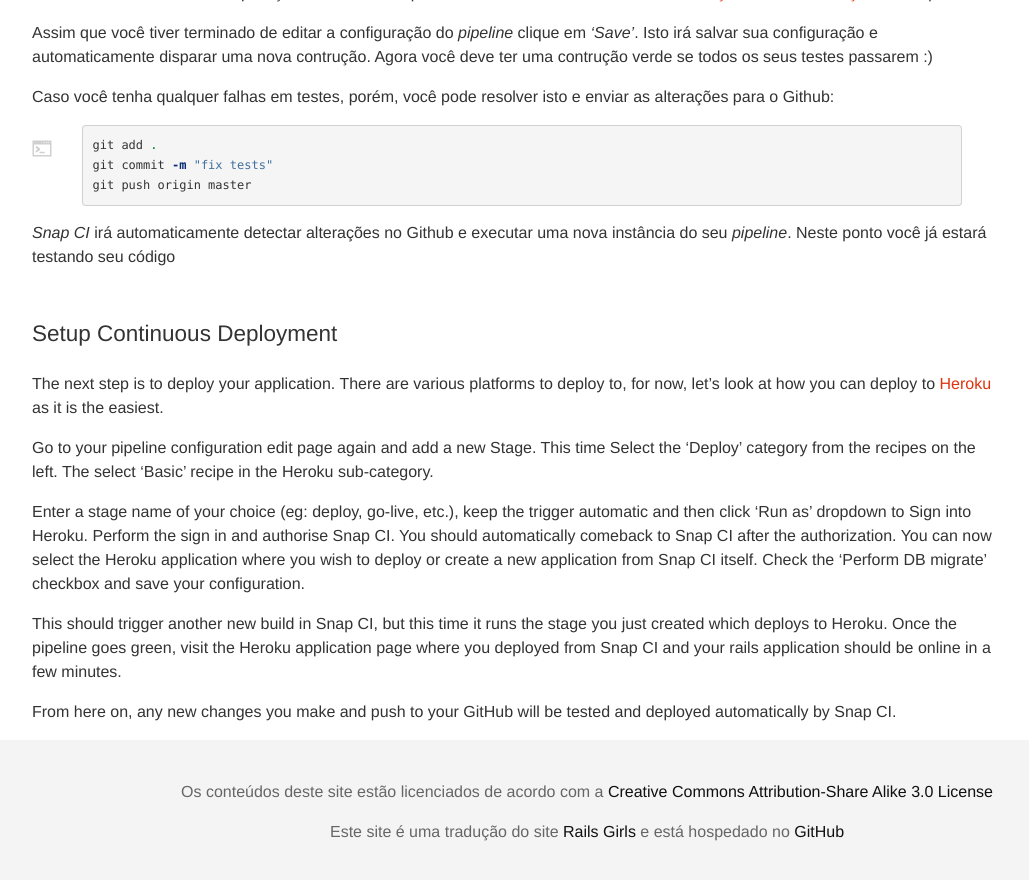
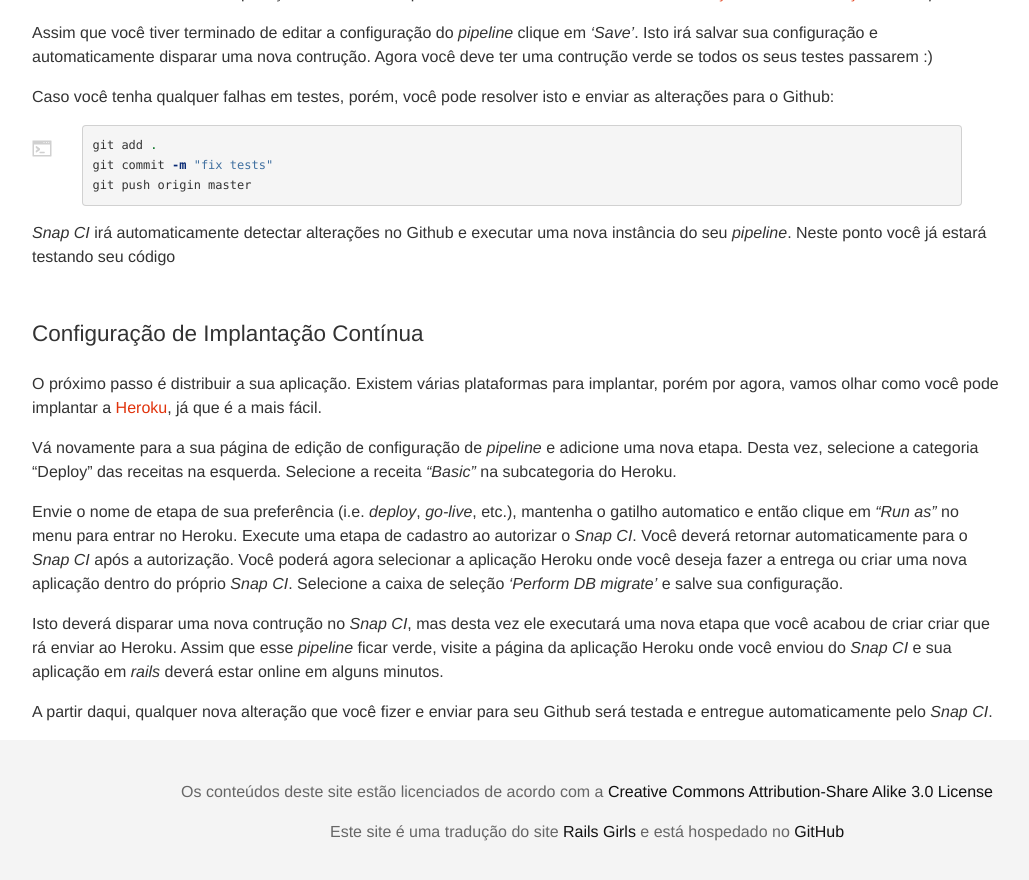
Before and after one commit to railsgirls/guides.railsgirls.com, a Jekyll site: the page built from _posts/2015-09-11-continuous-snap-ci.markdown, in a window 1280 px wide and 900 px high, scrolled down 1197 px. Shown: the top 880 px of the window, without its empty margins (53-1082 px from the left). Built offline with Jekyll 4.4.1, drawn with Linux system fonts in a browser that asks for light colours; nearby versions of some CDN libraries.

Commit message:
traducao-pt,continuous-snap-ci: tradução do Setup Continuous Deployment

```diff
--- a/_posts/2015-09-11-continuous-snap-ci.markdown
+++ b/_posts/2015-09-11-continuous-snap-ci.markdown
@@ -1,6 +1,6 @@
 ---
 layout: default
-title: Continuous Deployment - cuz less hassle
+title: Implantação Contínua - para ter menos problemas
 permalink: continuous-snap-ci
 ---
 
@@ -69,14 +69,14 @@
 
 <em land="en">Snap CI</em> irá automaticamente detectar alterações no Github e executar uma nova instância do seu <em lang="en">pipeline</em>. Neste ponto você já estará testando seu código
 
-### Setup Continuous Deployment
+### Configuração de Implantação Contínua
 
-The next step is to deploy your application. There are various platforms to deploy to, for now, let's look at how you can deploy to [Heroku](https://www.heroku.com/) as it is the easiest.
+O próximo passo é distribuir a sua aplicação. Existem várias plataformas para implantar, porém por agora, vamos olhar como você pode implantar a [Heroku](https://www.heroku.com/), já que é a mais fácil.
 
-Go to your pipeline configuration edit page again and add a new Stage. This time Select the 'Deploy' category from the recipes on the left. The select 'Basic' recipe in the Heroku sub-category.
+Vá novamente para a sua página de edição de configuração de <em lang="en">pipeline</em> e adicione uma nova etapa. Desta vez, selecione a categoria "Deploy" das receitas na esquerda. Selecione a receita <em lang="en">"Basic"</em> na subcategoria do Heroku.
 
-Enter a stage name of your choice (eg: deploy, go-live, etc.), keep the trigger automatic and then click 'Run as' dropdown to Sign into Heroku. Perform the sign in and authorise Snap CI. You should automatically comeback to Snap CI after the authorization. You can now select the Heroku application where you wish to deploy or create a new application from Snap CI itself. Check the 'Perform DB migrate' checkbox and save your configuration.
+Envie o nome de etapa de sua preferência (i.e. <em lang="en">deploy</em>, <em lang="en">go-live</em>, etc.), mantenha o gatilho automatico e então clique em <em lang="en">"Run as"</em> no menu para entrar no Heroku. Execute uma etapa de cadastro ao autorizar o <em land="en">Snap CI</em>. Você deverá retornar automaticamente para o <em land="en">Snap CI</em> após a autorização. Você poderá agora selecionar a aplicação Heroku onde você deseja fazer a entrega ou criar uma nova aplicação dentro do próprio <em land="en">Snap CI</em>. Selecione a caixa de seleção <em land="en">'Perform DB migrate'</em> e salve sua configuração.
 
-This should trigger another new build in Snap CI, but this time it runs the stage you just created which deploys to Heroku. Once the pipeline goes green, visit the Heroku application page where you deployed from Snap CI and your rails application should be online in a few minutes.
+Isto deverá disparar uma nova contrução no <em land="en">Snap CI</em>, mas desta vez ele executará uma nova etapa que você acabou de criar criar que rá enviar ao Heroku. Assim que esse <em land="en">pipeline</em> ficar verde, visite a página da aplicação Heroku onde você enviou do <em land="en">Snap CI</em> e sua aplicação em <em land="en">rails</em> deverá estar online em alguns minutos.
 
-From here on, any new changes you make and push to your GitHub will be tested and deployed automatically by Snap CI.
+A partir daqui, qualquer nova alteração que você fizer e enviar para seu Github será testada e entregue automaticamente pelo <em land="en">Snap CI</em>.
```
